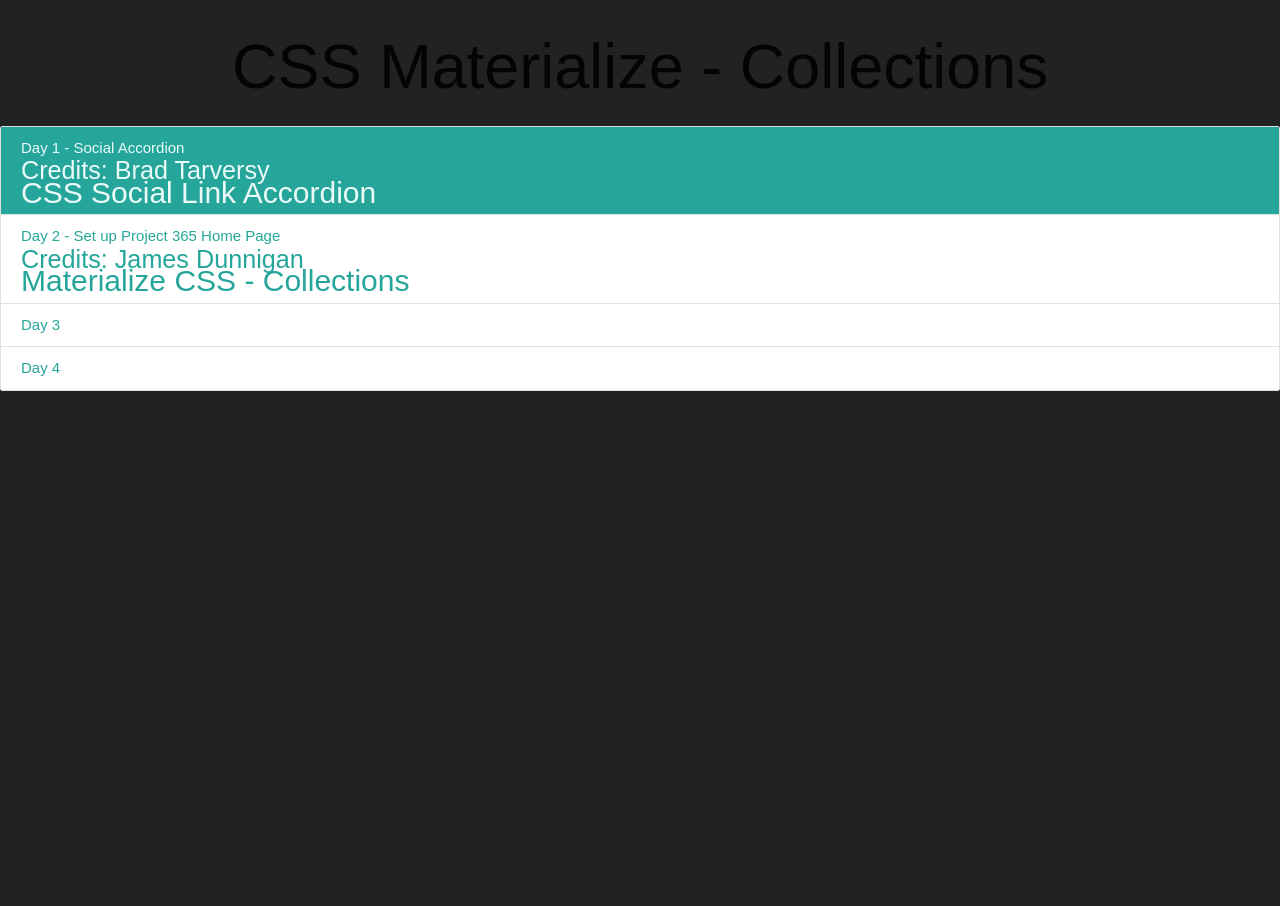
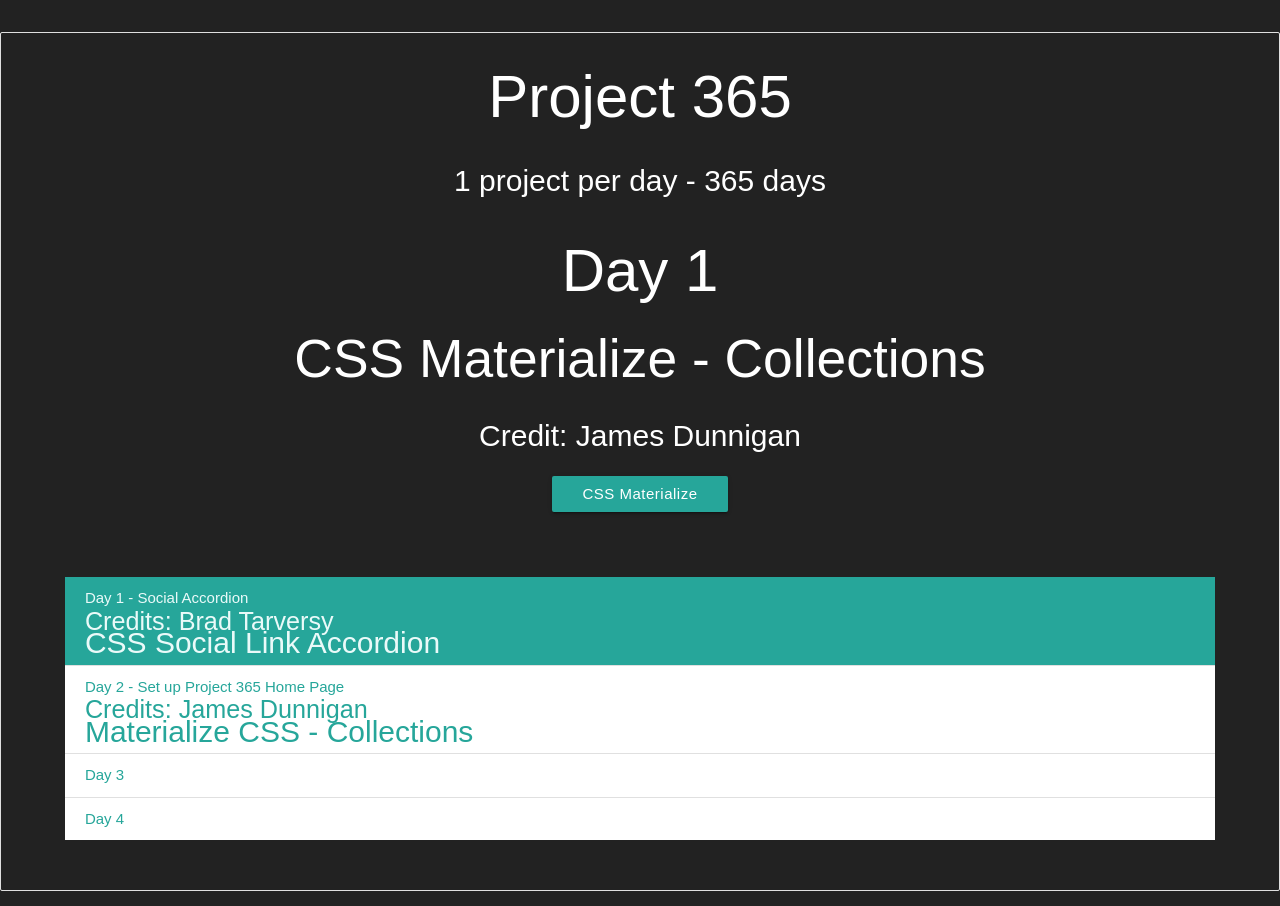
Before and after one commit to Emptyinbox/Project365, a plain HTML site: page day-2-css-materialize-collections.html in a window 1280 px wide. Before the commit the page ends 800 px from the top, so only its background shows below. Drawn offline with Linux system fonts and the light colour scheme; files that its build step writes are made by us from their sources.

Commit message:
Day 2 edits

```diff
--- a/day-2-css-materialize-collections.html
+++ b/day-2-css-materialize-collections.html
@@ -13,13 +13,27 @@
   <!-- font awesome -->
   <link rel="stylesheet" href="https://use.fontawesome.com/releases/v5.0.8/css/solid.css" integrity="sha384-v2Tw72dyUXeU3y4aM2Y0tBJQkGfplr39mxZqlTBDUZAb9BGoC40+rdFCG0m10lXk" crossorigin="anonymous">
   <link rel="stylesheet" href="https://use.fontawesome.com/releases/v5.0.8/css/fontawesome.css" integrity="sha384-q3jl8XQu1OpdLgGFvNRnPdj5VIlCvgsDQTQB6owSOHWlAurxul7f+JpUOVdAiJ5P" crossorigin="anonymous">
+  <style media="screen">
+    .btn {
+      margin: 15px;
+    }
+  </style>
 
   <title>Project 365</title>
 </head>
+
 <body>
-  <h1 class="center-align">CSS Materialize - Collections</h1>
-  <div class="collection ">
-
+  <h1 class=""></h1>
+  <div class="collection center-align">
+    <div class="container-intro">
+      <h1>Project 365</h1>
+      <p>1 project per day - 365 days</p>
+      <h1>Day 1</h1>
+      <h2>CSS Materialize - Collections</h2>
+      <p>Credit: James Dunnigan</p>
+      <a class="btn" href="http://materializecss.com">CSS Materialize</a>
+    </div>
+    <div class="container-1 left-align">
       <a href="day-1-social-accordian.html" class="collection-item active">Day 1 - Social Accordion<p class="flow-text">Credits: Brad Tarversy</p>
          <p>CSS Social Link Accordion</p></a>
       <a href="day-2-css-materialize-collections.html" class="collection-item">Day 2 - Set up Project 365 Home Page<p class="flow-text">Credits: James Dunnigan</p>
@@ -27,5 +41,7 @@
       <a href="#!" class="collection-item">Day 3</a>
       <a href="#!" class="collection-item">Day 4</a>
     </div>
+  </div>
 </body>
+
 </html>
```
Lines whose indentation alone changed are shown as unchanged.
